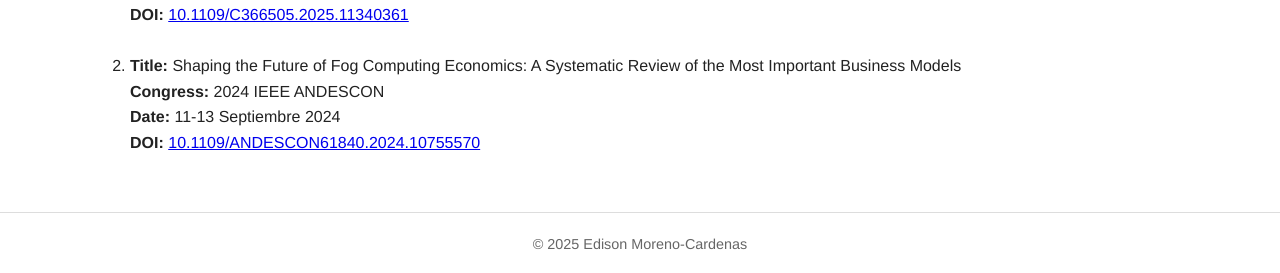
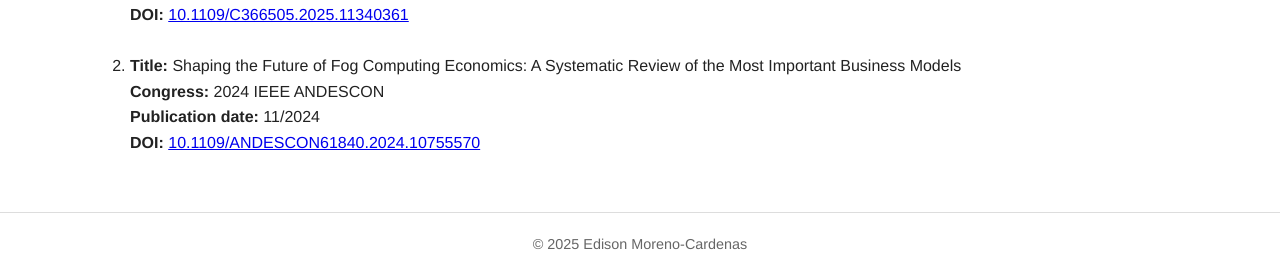
Before and after one commit to edisonmorenocardenas/edisonmorenocardenas.github.io, a Jekyll site: the page built from publications.html, in a window 1280 px wide. Shown: the part 1647-1920 px from the top of the page. Built offline with Jekyll 4.4.1, drawn with Linux system fonts in a browser that asks for light colours.

Commit message:
Actualizar conten

```diff
--- a/publications.html
+++ b/publications.html
@@ -90,7 +90,7 @@ title: "Publications"
     <li>
       <strong>Title:</strong> Shaping the Future of Fog Computing Economics: A Systematic Review of the Most Important Business Models<br>
       <strong>Congress:</strong> 2024 IEEE ANDESCON<br>
-      <strong>Date:</strong> 11-13 Septiembre 2024<br>
+      <strong>Publication date:</strong> 11/2024<br>
       <strong>DOI:</strong> <a href="https://doi.org/10.1109/ANDESCON61840.2024.10755570" target="_blank">10.1109/ANDESCON61840.2024.10755570</a>
     </li>
   </ol>
```
